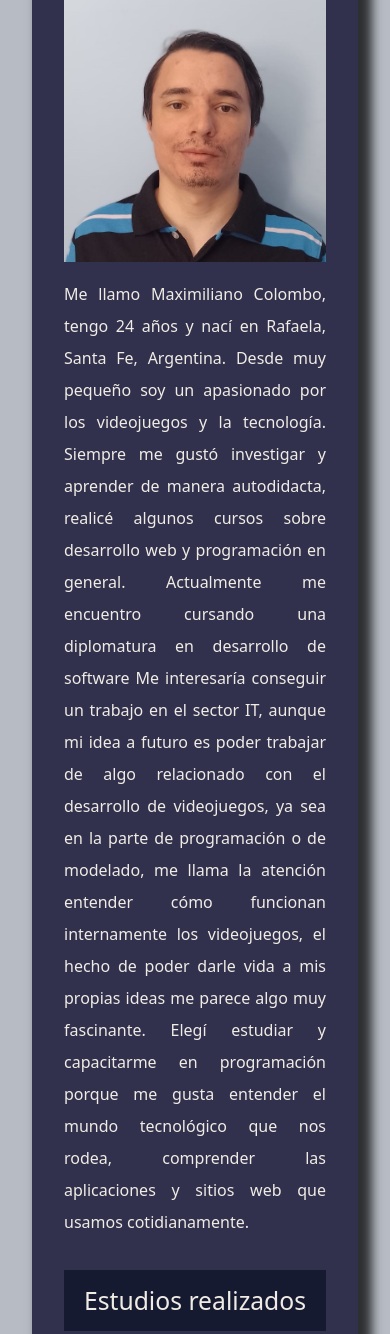
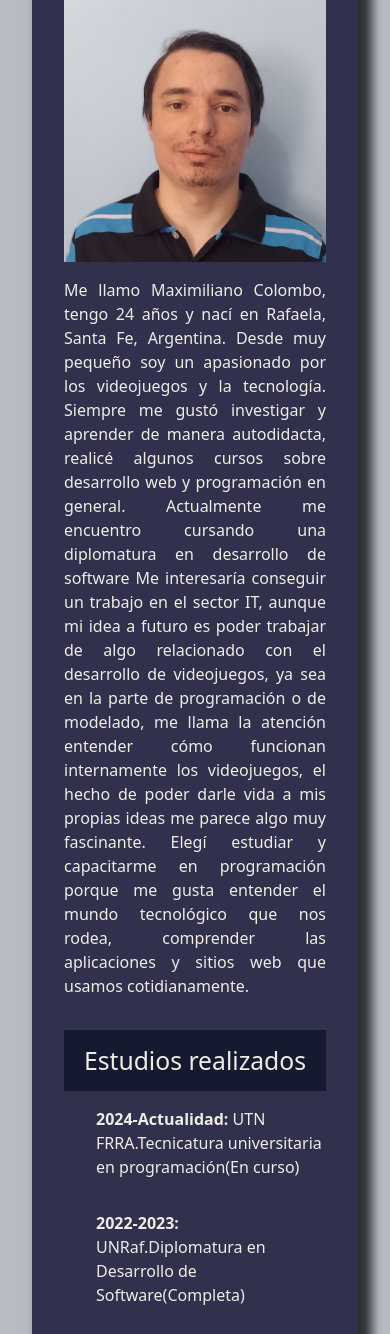
Before and after one commit to MaximilianoColombo/Portfolio, a Django app: page /about/ in a window 390 px wide; the page is wider, and only the part inside the window is pictured. Shown: the part 380-1714 px from the top of that part. Run offline with Django 4.2, Linux system fonts and the light colour scheme; data comes from the database, SQL or seed files in the repository.

Commit message:
ajuste responsive

```diff
--- a/static/css/about.css
+++ b/static/css/about.css
@@ -23,7 +23,7 @@ h2{
 
 .biografia{
     text-align: justify;
-    line-height: 2;
+    line-height: 1.5;
 }
 
 
@@ -72,7 +72,7 @@ h2{
 }
 
 @media (max-width:768px){
-    .contenedorBiografia,.contenedorContactoHabilidades{
+    .contenedorBiografia,.contenedorContactoHabilidades, .habilidades{
         display: block;
     }
     .biografia{
```
